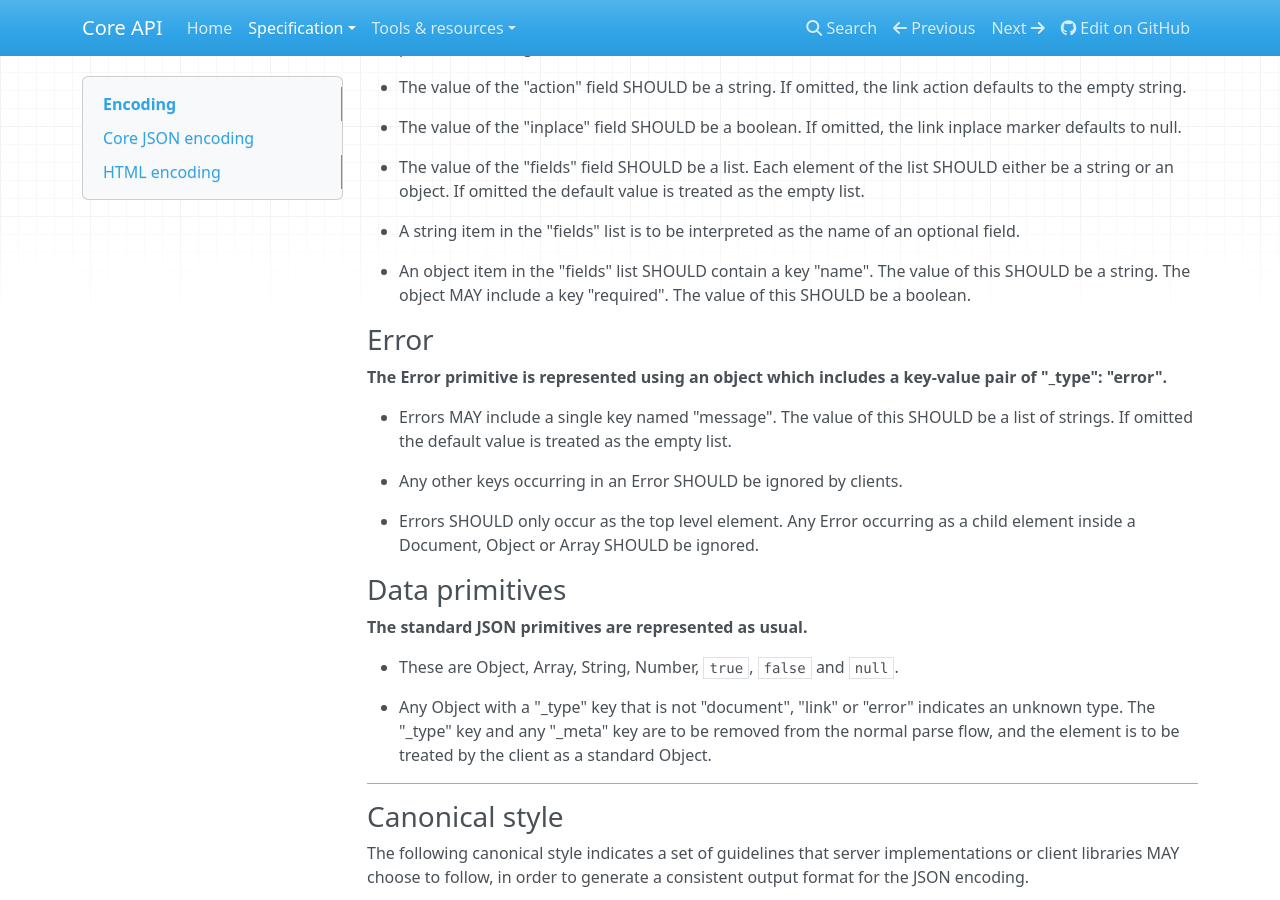
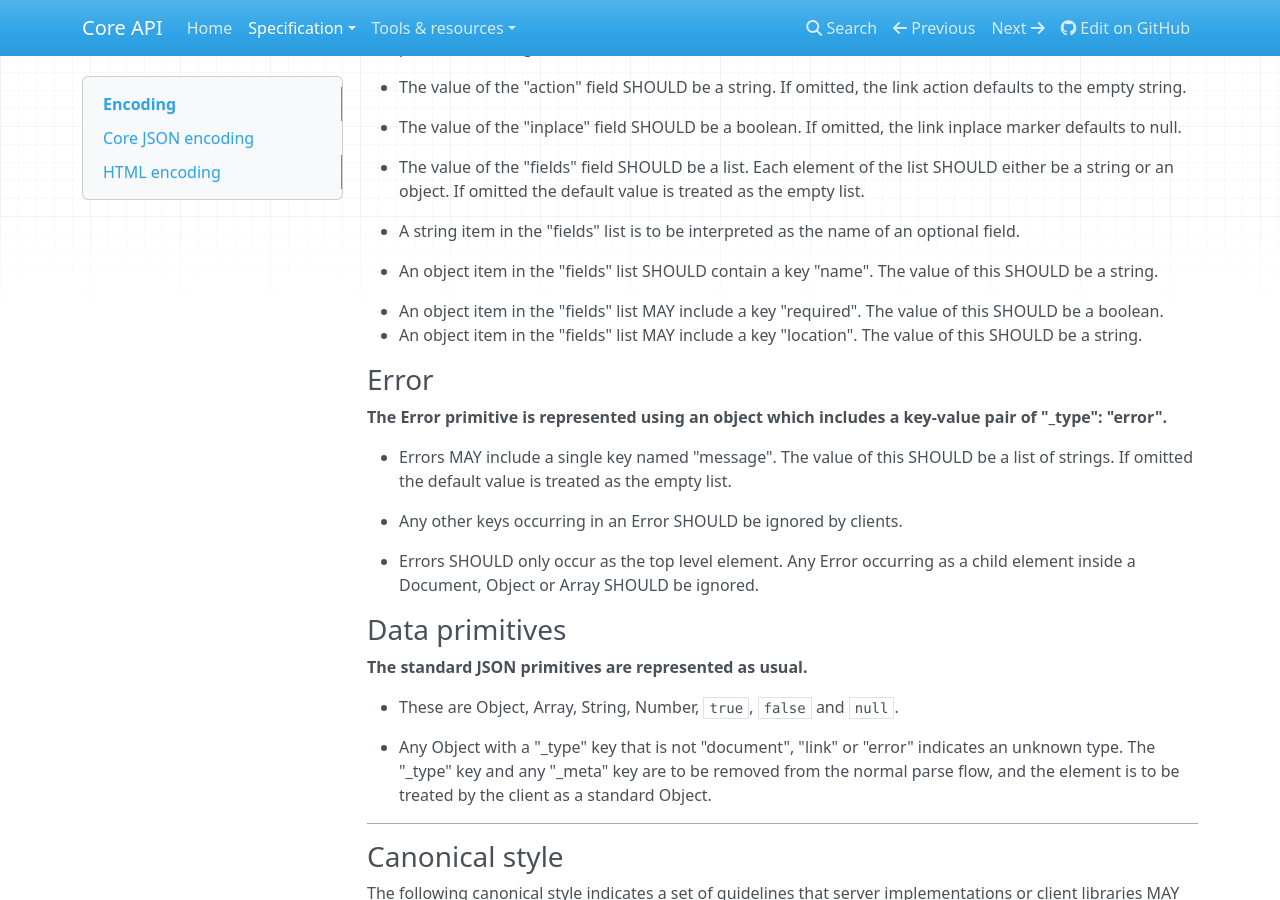
Before and after one commit to core-api/core-api, an MkDocs documentation site: the page built from docs/specification/encoding.md, in a window 1280 px wide and 900 px high, scrolled down 2384 px. Built offline with MkDocs 1.6.1, drawn with Linux system fonts in a browser that asks for light colours; nearby versions of some CDN libraries; old or Windows-style settings are respelled for this version of MkDocs.

Commit message:
type->location

```diff
--- a/docs/specification/encoding.md
+++ b/docs/specification/encoding.md
@@ -111,7 +111,9 @@ A number of the Object structures described below indicate a required type for a
 
 * A string item in the "fields" list is to be interpreted as the name of an optional field.
 
-* An object item in the "fields" list SHOULD contain a key "name". The value of this SHOULD be a string. The object MAY include a key "required". The value of this SHOULD be a boolean.
+* An object item in the "fields" list SHOULD contain a key "name". The value of this SHOULD be a string.
+* An object item in the "fields" list MAY include a key "required". The value of this SHOULD be a boolean.
+* An object item in the "fields" list MAY include a key "location". The value of this SHOULD be a string.
 
 ### Error
 
```
Also changed, not shown: docs/specification/document.md (+1 -1 lines), docs/specification/transport.md (+2 -2 lines).
